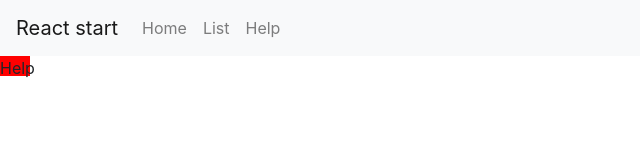
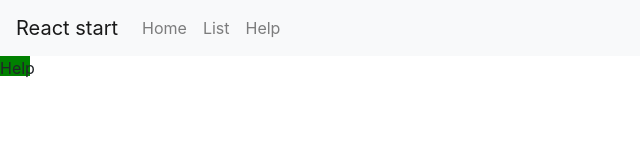
Before and after one commit to delprzemo/reactjs-starter, a React (Create React App) app: page /help in a window 1280 px wide. Shown: the top 160 px of the page, without its empty margins (0-640 px from the left). Built offline with nearby package versions, Linux system fonts and the light colour scheme.

Commit message:
Exercise 4: state management

```diff
--- a/src/Help/Square/Square.js
+++ b/src/Help/Square/Square.js
@@ -2,18 +2,30 @@ import React, { Component } from 'react'
 import './Square.css'
 
 export default class Square extends Component {
+
+    constructor(props) {
+        super(props);
+        this.state = { color: "red-background" };
+        setInterval(this.tick, 1000);
+    }
+
+    tick = () => {
+        if(this.state) {
+            if(this.state.color === "red-background") {
+                this.setState({
+                    color: "green-background"
+                });
+            } else {
+                this.setState({
+                    color: "red-background"
+                });
+            }
+        }
+    }
+
     render() {
-
-        let color = "red-background"
-
-        function tick() {
-            color = (color === "red-background") ? "green-background" : "red-background";
-        }
-
-        setInterval(tick, 1000);
-
         return (
-            <div className={color}>Help</div>
+            <div className={this.state.color}>Help</div>
         )
     }
 }
```
Also changed, not shown: 1 other file (tests, documents, lock files or other folders).
